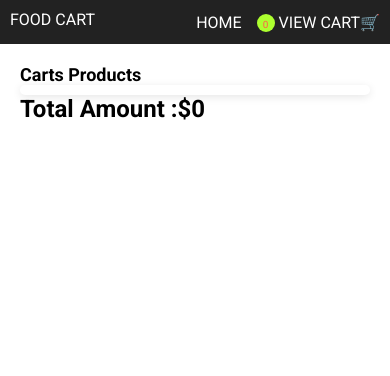
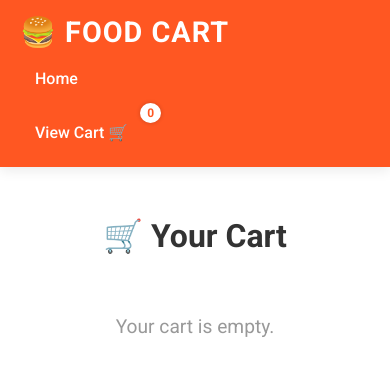
Before and after one commit to SSHariharan24/Food-Cart, a React (Vite) app: page /Cart in a window 390 px wide. Shown: the top 376 px of the page. Built offline with nearby package versions, Linux system fonts and the light colour scheme.

Commit message:
latest commit

```diff
--- a/src/components/Header.css
+++ b/src/components/Header.css
@@ -1,97 +1,91 @@
-* {
-    box-sizing: border-box;
+/* === Header Container === */
+.navbar {
+  display: flex;
+  justify-content: space-between;
+  align-items: center;
+  padding: 18px 40px;
+  background: #ff5722; /* Foodie orange */
+  color: #fff;
+  box-shadow: 0 4px 12px rgba(0,0,0,0.08);
+  position: sticky;
+  top: 0;
+  z-index: 1000;
+}
+
+/* === Logo === */
+.logo {
+  font-size: 1.8rem;
+  font-weight: 700;
+  letter-spacing: 1px;
+  color: #fff;
+  display: flex;
+  align-items: center;
+}
+
+/* === Navigation === */
+.nav-links {
+  display: flex;
+  list-style: none;
+  gap: 30px;
   margin: 0;
   padding: 0;
 }
 
-  body {
-    font-family: Arial, sans-serif;
+.nav-links li a {
+  color: #fff;
+  text-decoration: none;
+  font-weight: 500;
+  font-size: 1rem;
+  padding: 8px 12px;
+  transition: background 0.3s ease, color 0.3s ease;
+  border-radius: 5px;
 }
 
-  .navbar {
-    width: 100%;
-    height: 50px;
-    background-color: #222;
-    display: flex;
-    align-items: center;
-    justify-content: space-between;
-    padding: 0px 20px;
+.nav-links li a:hover {
+  background: rgba(255, 255, 255, 0.2);
+  color: #fffbe6;
 }
 
-  .logo {
-    color: #fff;
-    font-size: 20px;
-  }
-
-  .navbar ul {
-    display: inline-flex;
-    gap: 30px;
-  }
-
-  .navbar ul li {
-    list-style-type: none;
-  }
-
-  .navbar ul li a {
-    color: #fff;
-    text-decoration: none;
+/* === Cart Badge === */
+.cart-link {
+  position: relative;
 }
 
 .cart-count {
-    display: inline-block;
-    height: 20px;
-    width: 20px;
-    background-color: greenyellow;
-    padding: 5px;
+  background-color: #fff;
+  color: #ff5722;
+  font-size: 0.75rem;
+  font-weight: bold;
+  padding: 3px 7px;
   border-radius: 50%;
-    font-size: 12px;
-    text-align: center;
-    color: tomato;
+  position: absolute;
+  top: -10px;
+  right: -18px;
+  box-shadow: 0 0 4px rgba(0, 0, 0, 0.2);
 }
 
-  /* Media Queries */
-
-  /* For tablets */
+/* === Responsive Design === */
 @media (max-width: 768px) {
   .navbar {
-      padding: 0 10px;
+    flex-direction: column;
+    align-items: flex-start;
+    padding: 15px 20px;
   }
 
-    .navbar ul {
-      gap: 20px;
+  .nav-links {
+    flex-direction: column;
+    width: 100%;
+    gap: 15px;
+    margin-top: 10px;
   }
 
-    .logo {
-      font-size: 18px;
+  .nav-links li {
+    width: 100%;
+  }
+
+  .nav-links li a {
+    display: block;
+    width: 100%;
+    padding: 10px 15px;
   }
 }
-
-  /* For mobile phones */
-  @media (max-width: 480px) {
-    .navbar {
-      flex-direction: row;
-      height: auto;
-      padding: 10px;
-    }
-
-    .navbar ul {
-      display: flex;
-      flex-direction: row;
-      gap: 15px;
-    }
-
-    .navbar ul li {
-      text-align: center;
-    }
-
-    .logo {
-      font-size: 16px;
-      margin-bottom: 5px;
-    }
-
-    .cart-count {
-      height: 18px;
-      width: 18px;
-      font-size: 10px;
-    }
-  }
--- a/src/components/Header.jsx
+++ b/src/components/Header.jsx
@@ -1,19 +1,24 @@
-import React from 'react'
-import {Link} from "react-router-dom";
-import "./Header.css";
-export const Header = ({cart}) => {
+import React from 'react';
+import { Link } from 'react-router-dom';
+import './Header.css';
 
+export const Header = ({ cart }) => {
   return (
-    <div className='navbar'>
-        <div className="logo">FOOD CART</div>
-        <ul>
-            <li>
-                <Link to={"/"} >HOME</Link>
-            </li>
-            <li>
-                <Link to={"/Cart"}> <span className='cart-count'>{cart.length}</span> VIEW CART🛒</Link>
-            </li>
+    <header className="navbar">
+      <div className="logo">🍔 FOOD CART</div>
+      <nav>
+        <ul className="nav-links">
+          <li>
+            <Link to="/">Home</Link>
+          </li>
+          <li className="cart-link">
+            <Link to="/Cart">
+              View Cart 🛒
+              <span className="cart-count">{cart.length}</span>
+            </Link>
+          </li>
         </ul>
-    </div>
-  )
-}
+      </nav>
+    </header>
+  );
+};
--- a/src/components/Product.jsx
+++ b/src/components/Product.jsx
@@ -1,32 +1,34 @@
-import React from 'react'
-import "./product.css"
-import { useContext } from 'react';
+import React, { useContext } from 'react';
+import './product.css';
 import { cartContext } from '../App';
 
-export const Product = ({product}) => {
+export const Product = ({ product }) => {
+  const { cart, setCart } = useContext(cartContext);
 
-const {cart,setCart} = useContext(cartContext)
-
-    const addCart = () =>{
+  const addCart = () => {
     setCart([...cart, product]);
   };
+
   const removeCart = () => {
-        setCart(cart.filter((c)=> c.id !== product.id));
+    setCart(cart.filter((c) => c.id !== product.id));
   };
+
   return (
-    <div className='product'>
-        <div className="image">
+    <div className="product-card">
+      <div className="product-image">
         <img src={product.image_url} alt={product.name} />
       </div>
 
-        <div className="details">
+      <div className="product-info">
         <h3>{product.name}</h3>
-        <p> Price :${product.price}</p>
+        <p className="price">Price: <strong>${product.price}</strong></p>
 
-        {cart.includes(product)?(<button className='btnRemove' onClick={removeCart}>Remove From Cart</button>):(< button onClick={addCart}>Add To Cart</button>)}
-
+        {cart.includes(product) ? (
+          <button className="btn remove" onClick={removeCart}>Remove From Cart</button>
+        ) : (
+          <button className="btn add" onClick={addCart}>Add To Cart</button>
+        )}
       </div>
-
     </div>
-  )
-}
+  );
+};
--- a/src/components/ViewCart.jsx
+++ b/src/components/ViewCart.jsx
@@ -1,33 +1,59 @@
-import React, { useEffect, useState,useContext } from 'react'
+import React, { useEffect, useState, useContext } from 'react';
 import './Viewcart.css';
 import { cartContext } from '../App';
+
 export const ViewCart = () => {
+  const { cart, setCart } = useContext(cartContext);          // ⬅ get setCart
+  const [total, setTotal] = useState(0);
 
-  const {cart} = useContext(cartContext);
+  useEffect(() => {
+    setTotal(cart.reduce((acc, curr) => acc + parseInt(curr.price), 0));
+  }, [cart]);
 
-  const [total,setTotal] = useState(0);
-  useEffect(()=>{
-    setTotal(cart.reduce((acc,curr)=>acc+parseInt(curr.price),0))
-  },[cart])
+  // remove handler
+  const removeItem = (id) => {
+    setCart(cart.filter((item) => item.id !== id));
+  };
+
   return (
     <>
-    <h1 className='cart-heading'>Carts Products</h1>
-    <div className='cart-container'>
-      {
-        cart.map((product)=>(
-          <div className="cart-products" key={product.id}>
-          <div className="img">
-            <img src={product.image_url} alt="image"/>
-          </div>
-          <div className="cart-product-details">
-            <h3>{product.name}</h3>
-            <p>Price: ${product.price}</p>
-          </div>
+      <h1 className="cart-heading">🛒 Your Cart</h1>
+
+      <div className="cart-container">
+        {cart.length === 0 ? (
+          <p className="empty-cart">Your cart is empty.</p>
+        ) : (
+          cart.map((product) => (
+            <div className="cart-card" key={product.id}>
+              <div className="cart-image">
+                <img src={product.image_url} alt={product.name} />
+              </div>
+
+              <div className="cart-details">
+                <h3>{product.name}</h3>
+                <p className="price">Price: ${product.price}</p>
+              </div>
+
+              {/* 🔴 NEW Remove button */}
+              <button
+                className="remove-btn"
+                onClick={() => removeItem(product.id)}
+                aria-label={`Remove ${product.name}`}
+              >
+                ✕
+              </button>
+            </div>
+          ))
+        )}
+      </div>
+
+      {cart.length > 0 && (
+        <div className="total-container">
+          <h2>
+            Total Amount: <span>${total}</span>
+          </h2>
         </div>
-        ))
-      }
-       </div>
-       <h2 className='card-amt'>Total Amount :${total}</h2>
+      )}
     </>
-  )
-}
+  );
+};
--- a/src/components/Viewcart.css
+++ b/src/components/Viewcart.css
@@ -1,76 +1,107 @@
+.cart-heading {
+  text-align: center;
+  font-size: 2rem;
+  margin: 30px 0 10px;
+  color: #333;
+}
+
 .cart-container {
   display: flex;
-    flex-direction: column;
-    padding: 10px;
-    max-width: 600px; /* Set a max-width for the cart */
-    margin: auto; /* Center align the cart on the page */
-    border-radius: 8px; /* Rounded corners for the cart */
-    background-color: #fff; /* Background color for contrast */
-    box-shadow: 0 2px 8px rgba(0, 0, 0, 0.1); /* Subtle shadow for depth */
+  flex-wrap: wrap;
+  justify-content: center;
+  gap: 25px;
+  padding: 20px;
 }
 
-.cart-products {
+.cart-card {
   display: flex;
-    gap: 10px; /* Increased gap for better spacing */
   align-items: center;
-    margin-bottom: 10px;
-    padding: 10px; /* Add padding inside cart products */
-    border: 2px solid #ccc;
-    border-radius: 5px; /* Rounded corners for product items */
-    transition: background-color 0.3s; /* Smooth transition for hover effect */
+  background-color: #fff;
+  width: 400px;
+  border-radius: 15px;
+  box-shadow: 0 4px 12px rgba(0,0,0,0.1);
+  overflow: hidden;
+  transition: transform 0.3s ease;
 }
 
-.cart-products:hover {
-    background-color: #f9f9f9; /* Light background on hover */
+.cart-card:hover {
+  transform: scale(1.02);
 }
 
-.cart-products .img {
-    width: 100px;
-    height: 100px;
-    overflow: hidden; /* Prevent overflow of images */
-    border-radius: 5px; /* Rounded corners for the image container */
+.cart-image {
+  width: 140px;
+  height: 140px;
+  flex-shrink: 0;
+  overflow: hidden;
 }
 
-.cart-products .img img {
+.cart-image img {
   width: 100%;
   height: 100%;
-    object-fit: cover; /* Maintain aspect ratio of the image */
+  object-fit: cover;
 }
 
-.cart-heading,
-.cart-amt {
-    font-size: 20px;
-    font-weight: 600;
+.cart-details {
+  padding: 15px;
+  flex-grow: 1;
 }
 
-h3 {
+.cart-details h3 {
+  font-size: 1.2rem;
   margin-bottom: 10px;
-    font-size: 24px; /* Slightly larger font size for headings */
-    color: #333; /* Dark color for better readability */
+  color: #333;
 }
 
-/* Media Queries for Responsiveness */
-@media (max-width: 480px) {
-    .cart-container {
-        padding: 5px; /* Less padding on mobile */
+.cart-details .price {
+  color: #555;
 }
 
-    .cart-products {
-        flex-direction: column; /* Stack items vertically on small screens */
-        align-items: flex-start; /* Align items to start */
+.total-container {
+  text-align: center;
+  margin: 40px 0;
 }
 
-    .cart-products .img {
-        width: 80px; /* Smaller image on mobile */
-        height: 80px; /* Smaller height on mobile */
+.total-container h2 {
+  font-size: 1.8rem;
+  color: #222;
 }
 
-    .cart-heading,
-    .cart-amt {
-        font-size: 18px; /* Adjust font size for smaller screens */
+.total-container span {
+  color: green;
+  font-weight: bold;
 }
 
-    h3 {
-        font-size: 20px; /* Adjust heading size for mobile */
+.empty-cart {
+  font-size: 1.2rem;
+  color: #999;
+  margin-top: 30px;
 }
+/* button style */
+.remove-btn {
+  background: #dc3545;
+  color: #fff;
+  border: none;
+  border-radius: 50%;
+  width: 32px;
+  height: 32px;
+  font-size: 1rem;
+  cursor: pointer;
+  margin-right: 15px;
+  transition: background 0.25s ease;
 }
+
+.remove-btn:hover {
+  background: #c82333;
+}
+
+/* ensure button sits at far right */
+.cart-card {
+  position: relative;
+  padding-right: 60px;   /* space for the button */
+}
+
+.cart-card .remove-btn {
+  position: absolute;
+  top: 10px;
+  right: 15px;
+}
--- a/src/components/home.css
+++ b/src/components/home.css
@@ -22,3 +22,12 @@
         align-items: center; /* Center items horizontally */
     }
 }
+.status-text {
+  text-align: center;
+  font-size: 1.2rem;
+  margin-top: 40px;
+}
+
+.status-text.error {
+  color: red;
+}
```
Also changed, not shown: src/components/Home.jsx (+54 -10 lines), src/components/product.css (+54 -51 lines), 1 other file (tests, documents, lock files or other folders). Lines whose indentation alone changed are shown as unchanged.
